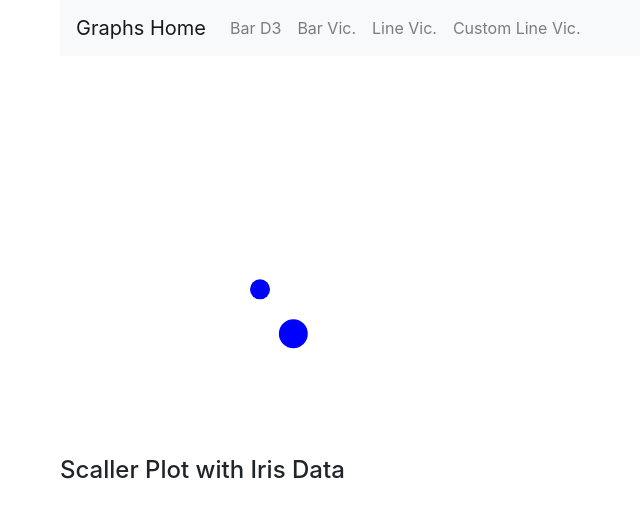
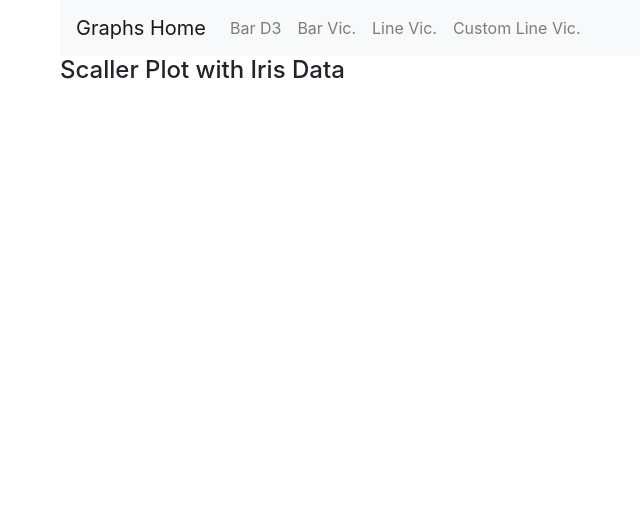
Before and after one commit to mgkabir/react-d3-graphs, a React (Create React App) app: page / in a window 1280 px wide. Shown: the top 518 px of the page, without its empty margins (25-665 px from the left). Built offline with nearby package versions, Linux system fonts and the light colour scheme; no server answers.

Commit message:
extent can be used instead of min and max combination

```diff
--- a/src/components/home.jsx
+++ b/src/components/home.jsx
@@ -6,7 +6,7 @@ class Home extends Component {
   render() {
     return (
       <React.Fragment>
-        <D3DatJoin />
+        {/* <D3DatJoin /> */}
         <ScatterPlot />
       </React.Fragment>
     );
--- a/src/components/scatterPlot.jsx
+++ b/src/components/scatterPlot.jsx
@@ -9,10 +9,10 @@ class ScatterPlot extends Component {
 
   async componentDidMount() {
     const response = await d3.json(irisEndPoint);
-    const minSepalLength = d3.min(response, (d) => d.sepalLength);
-    const maxSepalLength = d3.max(response, (d) => d.sepalLength);
+    const extent = d3.extent(response, (d) => d.sepalLength);
+    //const maxSepalLength = d3.max(response, (d) => d.sepalLength);
 
-    console.log(`Min ${minSepalLength} Max ${maxSepalLength}`);
+    console.log(`Extent ${extent}`);
   }
   render() {
     return <h4>Scaller Plot with Iris Data</h4>;
```
